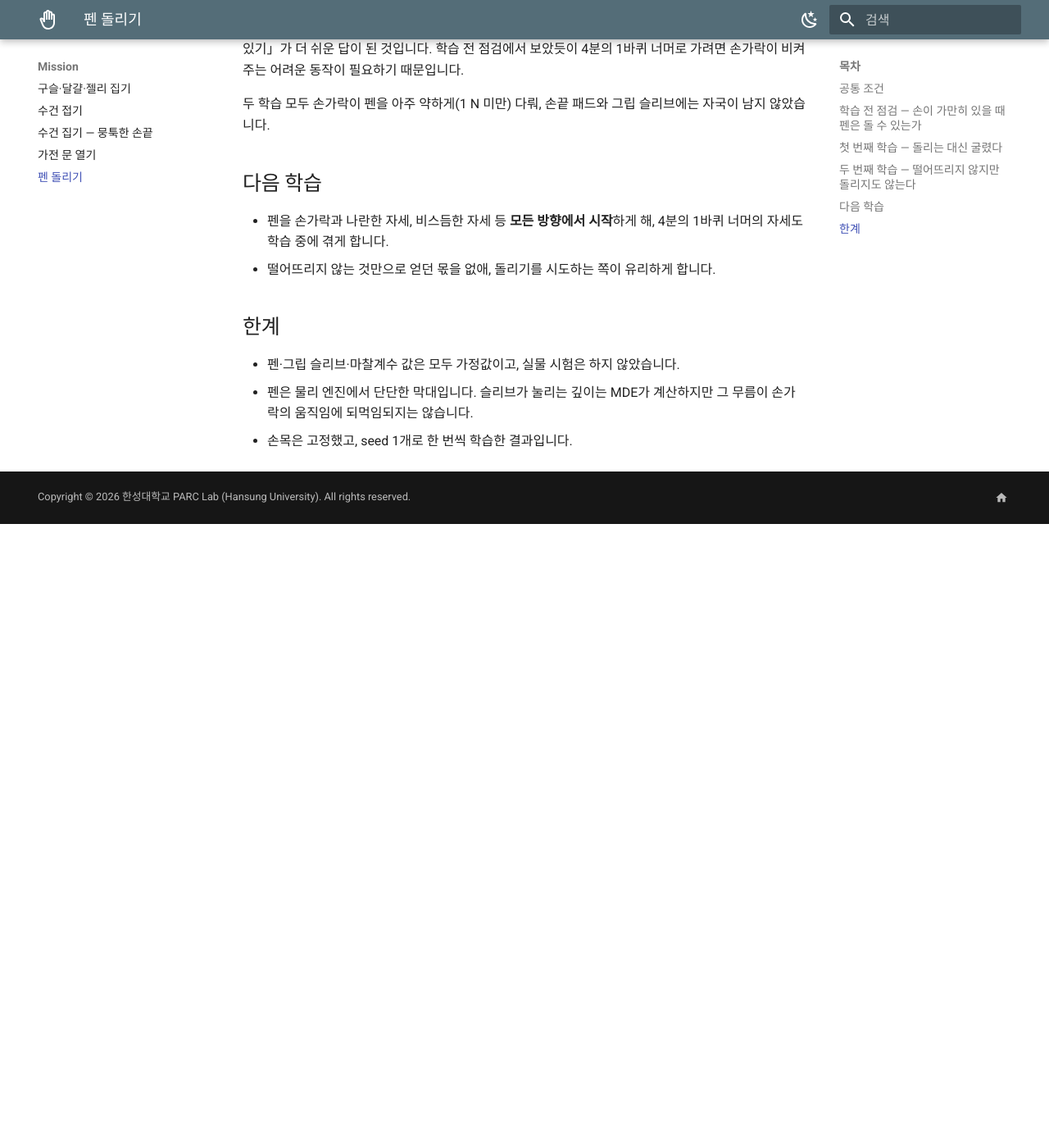
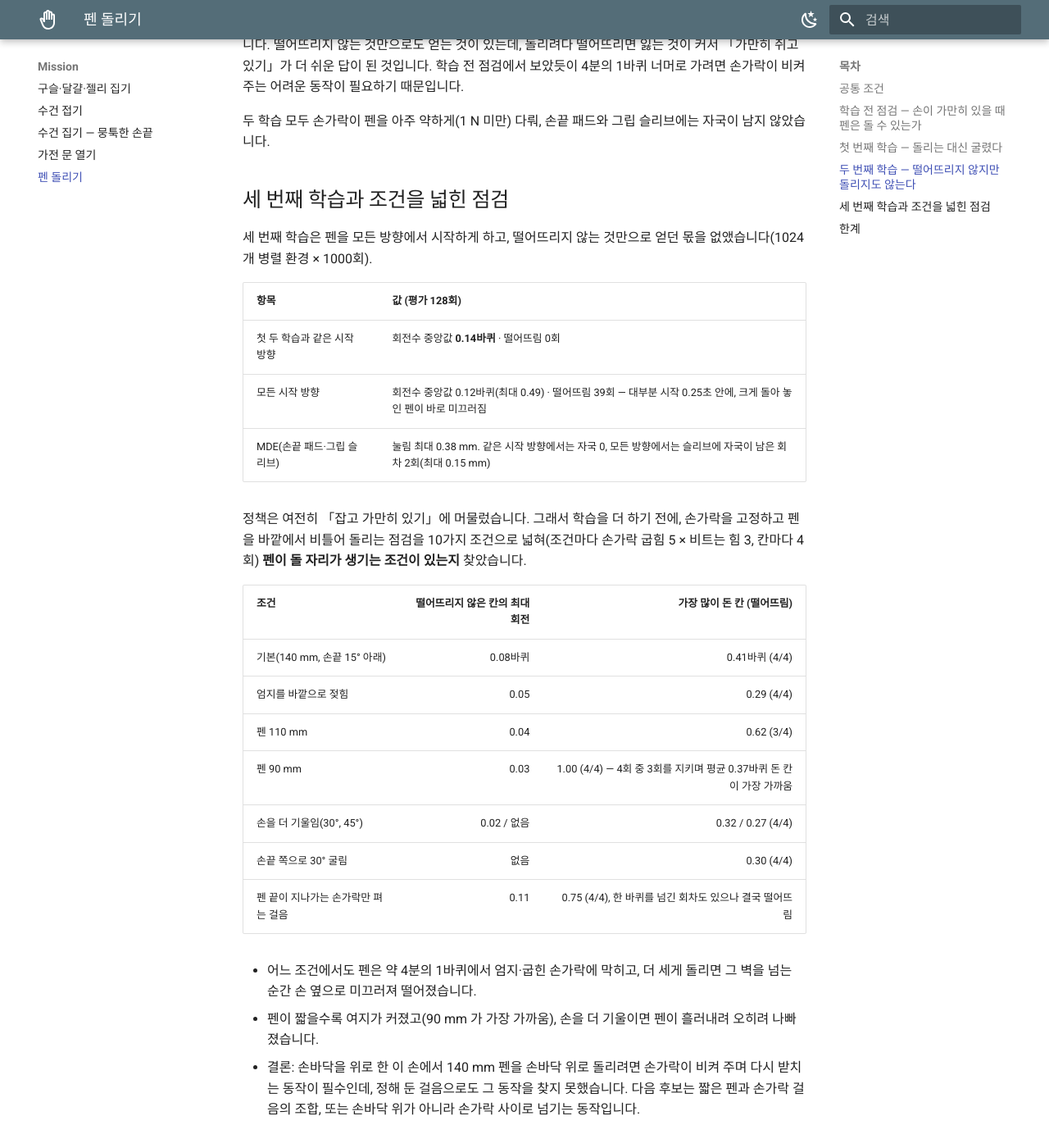
Before and after one commit to parclab-hsu/hsu-mde, an MkDocs documentation site: the page built from docs/pen-spin.md, in a window 1280 px wide and 1400 px high, scrolled down 3884 px. Shown: the whole window at 82% size. Built offline with MkDocs 1.6.1 and Material for MkDocs 9.7.7, drawn with Linux system fonts in a browser that asks for light colours; before the commit the page ends 4523 px from its top, so only the background shows below that; some of the changed text lies outside the part shown.

Commit message:
펜 돌리기: 세 번째 학습과 조건 10가지 점검 결과 — 일시 중단

```diff
--- a/docs/pen-spin.md
+++ b/docs/pen-spin.md
@@ -1,12 +1,14 @@
-# 강화학습 데모 — 손 위에서 펜 돌리기 (진행 중)
+# 강화학습 데모 — 손 위에서 펜 돌리기 (일시 중단)
 
 Isaac Lab에서 손바닥을 위로 향한 Allegro Hand가 손가락 위에 가로로 놓인 펜을 **손바닥에 수직인 축으로 계속 돌리도록**
 강화학습(PPO)으로 가르치고 있습니다. 손목은 고정했고, 정책은 손가락 관절 16개만 움직입니다. 펜을 떨어뜨리면 그 회차는 끝납니다.
 같은 장면 2048개를 GPU 한 장(RTX 5080 16 GB)에서 동시에 돌려 학습했습니다. 기준: 2026-11-05, Isaac Sim 5.0.0 · Isaac Lab 2.2.1.
 모든 결과는 시뮬레이션입니다.
 
-!!! warning "진행 중 — 아직 펜을 돌리지 못했습니다"
-    지금까지의 두 번 학습은 **모두 실패**했습니다. 첫 학습은 펜을 돌리는 대신 기울여 굴리는 꼼수를 익혔고, 두 번째 학습은
+!!! warning "일시 중단 — 이 손 자세로는 펜을 돌리지 못했습니다 (2026-11-05)"
+    세 번 학습하고 조건을 넓혀 점검한 결과, 손바닥을 위로 한 이 자세에서는 140 mm 펜이 **4분의 1바퀴를 넘을 자리가 없다**는
+    결론입니다(아래 「세 번째 학습과 조건을 넓힌 점검」). 펜 과제는 글씨 쓰기 쪽(먼저 펜 잡기)으로 옮겨 진행합니다.
+    처음 두 번 학습도 **모두 실패**했습니다. 첫 학습은 펜을 돌리는 대신 기울여 굴리는 꼼수를 익혔고, 두 번째 학습은
     펜을 떨어뜨리지 않는 대신 거의 돌리지 않았습니다. 이 페이지는 실패한 결과와 그 원인을 그대로 올린 것이며,
     다음 학습 결과로 갱신할 예정입니다.
 
@@ -79,10 +81,33 @@ Isaac Lab에서 손바닥을 위로 향한 Allegro Hand가 손가락 위에 가
 
 두 학습 모두 손가락이 펜을 아주 약하게(1 N 미만) 다뤄, 손끝 패드와 그립 슬리브에는 자국이 남지 않았습니다.
 
-## 다음 학습
+## 세 번째 학습과 조건을 넓힌 점검
 
-- 펜을 손가락과 나란한 자세, 비스듬한 자세 등 **모든 방향에서 시작**하게 해, 4분의 1바퀴 너머의 자세도 학습 중에 겪게 합니다.
-- 떨어뜨리지 않는 것만으로 얻던 몫을 없애, 돌리기를 시도하는 쪽이 유리하게 합니다.
+세 번째 학습은 펜을 모든 방향에서 시작하게 하고, 떨어뜨리지 않는 것만으로 얻던 몫을 없앴습니다(1024개 병렬 환경 × 1000회).
+
+| 항목 | 값 (평가 128회) |
+|---|---|
+| 첫 두 학습과 같은 시작 방향 | 회전수 중앙값 **0.14바퀴** · 떨어뜨림 0회 |
+| 모든 시작 방향 | 회전수 중앙값 0.12바퀴(최대 0.49) · 떨어뜨림 39회 — 대부분 시작 0.25초 안에, 크게 돌아 놓인 펜이 바로 미끄러짐 |
+| MDE(손끝 패드·그립 슬리브) | 눌림 최대 0.38 mm. 같은 시작 방향에서는 자국 0, 모든 방향에서는 슬리브에 자국이 남은 회차 2회(최대 0.15 mm) |
+
+정책은 여전히 「잡고 가만히 있기」에 머물렀습니다. 그래서 학습을 더 하기 전에, 손가락을 고정하고 펜을 바깥에서 비틀어 돌리는 점검을
+10가지 조건으로 넓혀(조건마다 손가락 굽힘 5 × 비트는 힘 3, 칸마다 4회) **펜이 돌 자리가 생기는 조건이 있는지** 찾았습니다.
+
+| 조건 | 떨어뜨리지 않은 칸의 최대 회전 | 가장 많이 돈 칸 (떨어뜨림) |
+|---|---:|---:|
+| 기본(140 mm, 손끝 15° 아래) | 0.08바퀴 | 0.41바퀴 (4/4) |
+| 엄지를 바깥으로 젖힘 | 0.05 | 0.29 (4/4) |
+| 펜 110 mm | 0.04 | 0.62 (3/4) |
+| 펜 90 mm | 0.03 | 1.00 (4/4) — 4회 중 3회를 지키며 평균 0.37바퀴 돈 칸이 가장 가까움 |
+| 손을 더 기울임(30°, 45°) | 0.02 / 없음 | 0.32 / 0.27 (4/4) |
+| 손끝 쪽으로 30° 굴림 | 없음 | 0.30 (4/4) |
+| 펜 끝이 지나가는 손가락만 펴는 걸음 | 0.11 | 0.75 (4/4), 한 바퀴를 넘긴 회차도 있으나 결국 떨어뜨림 |
+
+- 어느 조건에서도 펜은 약 4분의 1바퀴에서 엄지·굽힌 손가락에 막히고, 더 세게 돌리면 그 벽을 넘는 순간 손 옆으로 미끄러져 떨어졌습니다.
+- 펜이 짧을수록 여지가 커졌고(90 mm 가 가장 가까움), 손을 더 기울이면 펜이 흘러내려 오히려 나빠졌습니다.
+- 결론: 손바닥을 위로 한 이 손에서 140 mm 펜을 손바닥 위로 돌리려면 손가락이 비켜 주며 다시 받치는 동작이 필수인데, 정해 둔 걸음으로도
+  그 동작을 찾지 못했습니다. 다음 후보는 짧은 펜과 손가락 걸음의 조합, 또는 손바닥 위가 아니라 손가락 사이로 넘기는 동작입니다.
 
 ## 한계
 
```
Also changed, not shown: docs/index.md (+2 -2 lines).
